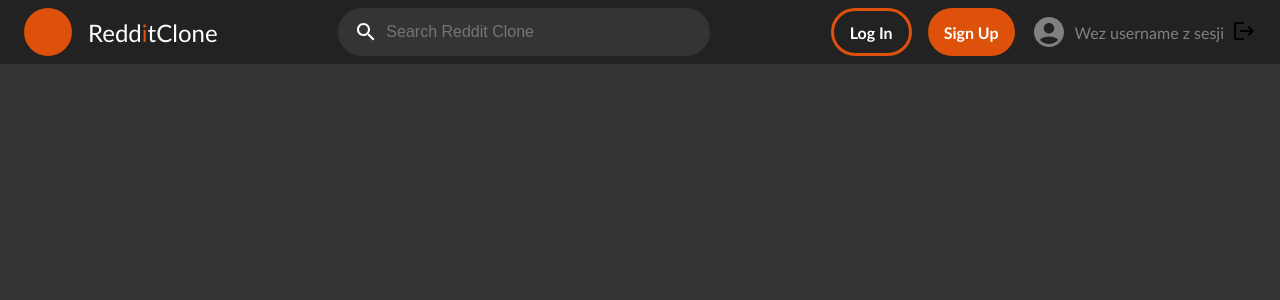
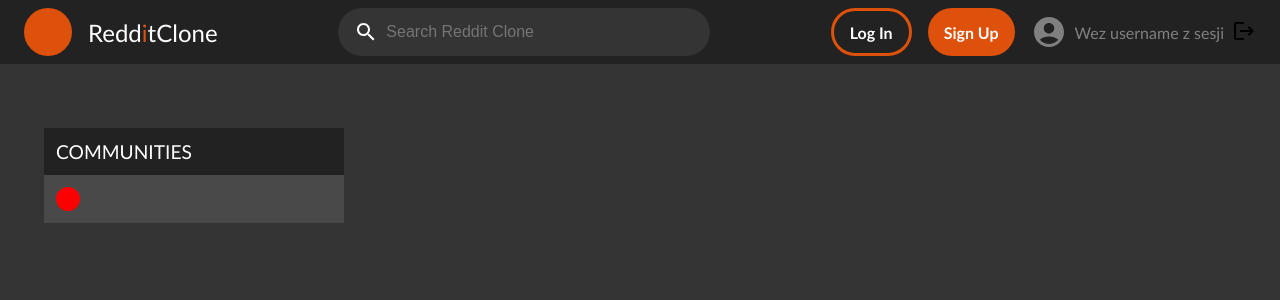
Before and after one commit to vecel/reddit-clone, a React (Create React App) app in the folder app/: page / in a window 1280 px wide. Shown: the top 300 px of the page. Built offline with nearby package versions, Linux system fonts and the light colour scheme.

Commit message:
Rewrite sidebar

```diff
--- /dev/null
+++ b/app/src/containers/Sidebar.js
@@ -0,0 +1,19 @@
+import '../styles/Sidebar.css';
+
+const Sidebar = () => {
+    return (
+        <div class="sidebar">
+			<div class="sidebar__list">
+				<span class="sidebar__list-title">COMMUNITIES</span>
+				<div class="sidebar__list-content">
+					<a class="sidebar__list-item sidebar__list-item--hover">
+						<div class="sidebar__list-item-logo"></div>
+						<span class="sidebar__list-item-text"></span>
+					</a>
+				</div>
+			</div>
+		</div>
+    );
+};
+
+export default Sidebar;
--- a/app/src/pages/App.js
+++ b/app/src/pages/App.js
@@ -1,10 +1,12 @@
 import Header from "../containers/Header";
+import Sidebar from "../containers/Sidebar";
 
 
 function App() {
   return (
     <div>
       <Header />
+      <Sidebar />
     </div>
   );
 }
--- /dev/null
+++ b/app/src/styles/Sidebar.css
@@ -0,0 +1,56 @@
+.sidebar {
+    position: fixed;
+    top: 64px;
+    left: 0;
+    width: 388px;
+    height: calc(100vh - 64px);
+    display: flex;
+    flex-direction: column;
+    align-items: center;
+}
+
+.sidebar__list {
+    width: 300px;
+    height: 220px;
+    margin-top: 64px;
+    display: flex;
+    flex-direction: column;
+    align-items: stretch;
+    color: var(--primary-bright);
+}
+
+.sidebar__list-title {
+    padding: 12px;
+    font-size: 1.2rem;
+    background-color: var(--primary-dark);
+}
+
+.sidebar__list-content {
+    overflow-y: auto;
+    background-color: var(--tertiary-dark);
+}
+
+.sidebar__list-item {
+    height: 48px;
+    padding: 0 12px;
+    display: flex;
+    align-items: center;
+    flex-shrink: 0;
+    color: var(--primary-bright);
+}
+
+.sidebar__list-item--hover:hover {
+    background-color: var(--secondary-dark);
+    cursor: pointer;
+}
+
+.sidebar__list-item-logo {
+    width: 24px;
+    height: 24px;
+    border-radius: 24px;
+    background-color: red;
+}
+
+.sidebar__list-item-text {
+    margin-left: 10px;
+}
```
